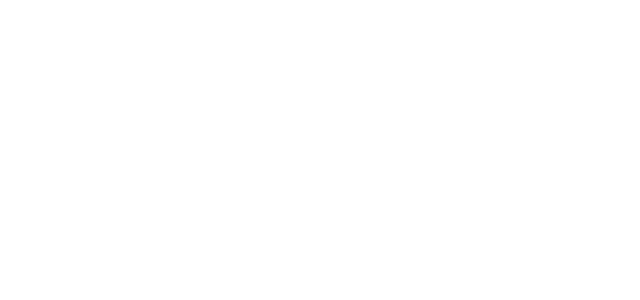
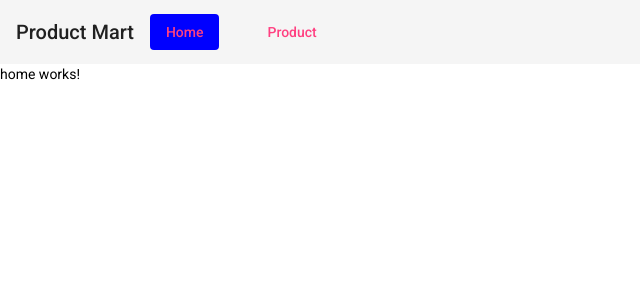
Before and after one commit to Prafful-Gautam/ecommerce, an Angular app: page /home in a window 1280 px wide. Before the commit this address led to /. Shown: the top 300 px of the page, without its empty margins (0-640 px from the left). Built offline with nearby package versions, Linux system fonts and the light colour scheme.

Commit message:
integrated with express server

```diff
--- a/angular.json
+++ b/angular.json
@@ -17,7 +17,7 @@
         "build": {
           "builder": "@angular-devkit/build-angular:browser",
           "options": {
-            "outputPath": "dist/product-mart",
+            "outputPath": "dist",
             "index": "src/index.html",
             "main": "src/main.ts",
             "polyfills": "src/polyfills.ts",
--- a/package.json
+++ b/package.json
@@ -5,6 +5,7 @@
     "ng": "ng",
     "start": "ng serve",
     "build": "ng build",
+    "build:prod": "npm run build -- --prod",
     "test": "ng test",
     "lint": "ng lint",
     "e2e": "ng e2e"
@@ -21,6 +22,7 @@
     "@angular/platform-browser": "~9.1.1",
     "@angular/platform-browser-dynamic": "~9.1.1",
     "@angular/router": "~9.1.1",
+    "express": "^4.17.1",
     "rxjs": "~6.5.4",
     "tslib": "^1.10.0",
     "zone.js": "~0.10.2"
--- a/src/app/app-routing.module.ts
+++ b/src/app/app-routing.module.ts
@@ -4,8 +4,11 @@ import { HomeComponent } from './home/home.component';
 
 
 const routes: Routes = [
+  {path: '', redirectTo: 'home', pathMatch: 'full'},
   {
-    path: '', component: HomeComponent
+    path: 'home',
+    component: HomeComponent,
+
   },
   {
     path: 'product',
--- a/src/app/app.component.html
+++ b/src/app/app.component.html
@@ -1,2 +1,10 @@
+<mat-toolbar>
+  <mat-toolbar-row>
+    <span>Product Mart</span>
+    <a mat-button color="accent" routerLink="/home" routerLinkActive="active">Home</a>
+    <a mat-button color="accent" routerLink="/product" routerLinkActive="active">Product</a>
+  </mat-toolbar-row>
 
+
+</mat-toolbar>
 <router-outlet></router-outlet>
--- a/src/app/app.component.scss
+++ b/src/app/app.component.scss
@@ -0,0 +1,4 @@
+a{ margin: 1rem}
+.active{
+  background-color: blue;
+}
--- a/src/app/product/product.module.ts
+++ b/src/app/product/product.module.ts
@@ -17,6 +17,7 @@ import { MatCardModule } from '@angular/material/card';
     ProductRoutingModule,
     HttpClientModule,
     MatCardModule,
+
     MaterialModule
   ],
   providers: [ProductService]
--- a/src/app/product/product/product.component.html
+++ b/src/app/product/product/product.component.html
@@ -1,3 +1,4 @@
+
 <mat-card class="card" *ngFor="let i of products|async">
   <mat-card-header>
     <mat-card-title>{{i.name}}</mat-card-title>
```
Also changed, not shown: src/app/material/material.module.ts (+10 -1 lines), 2 other files (tests, documents, lock files or other folders).
